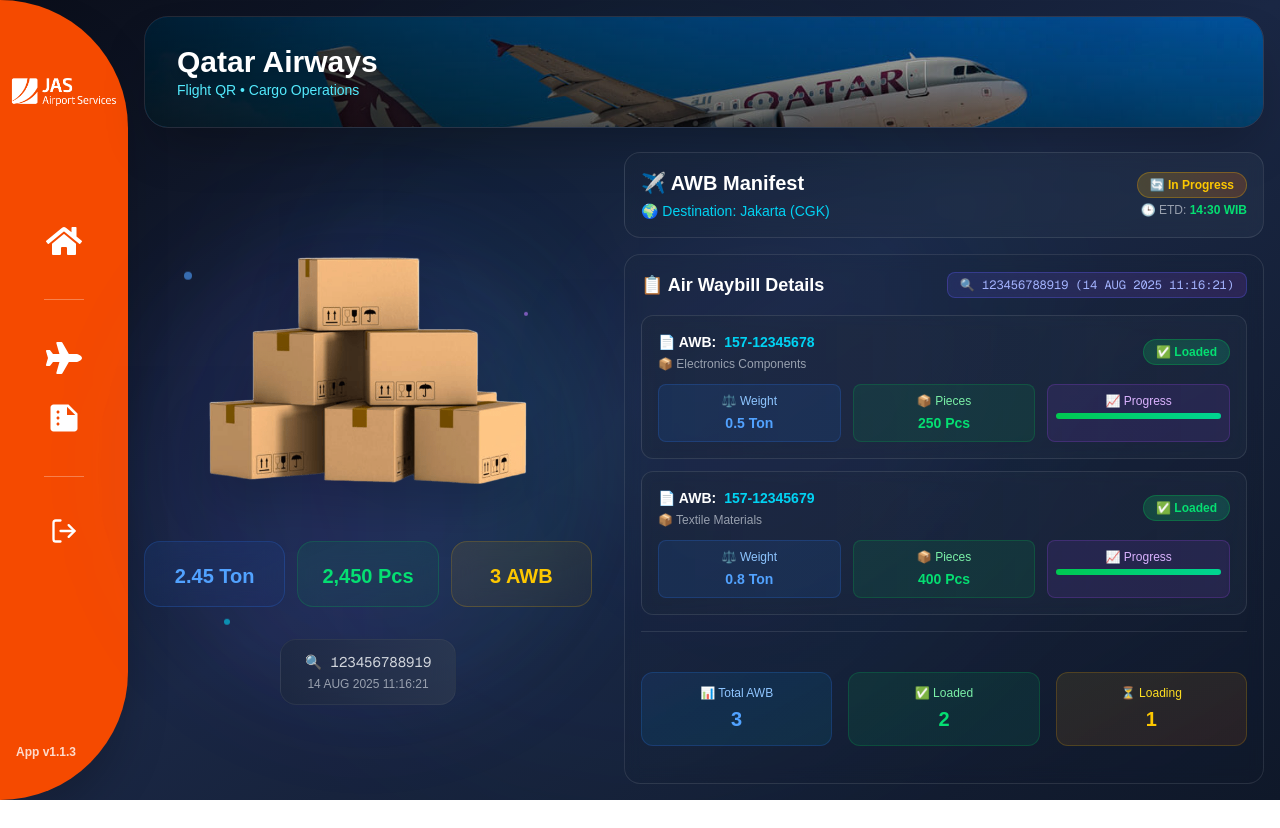
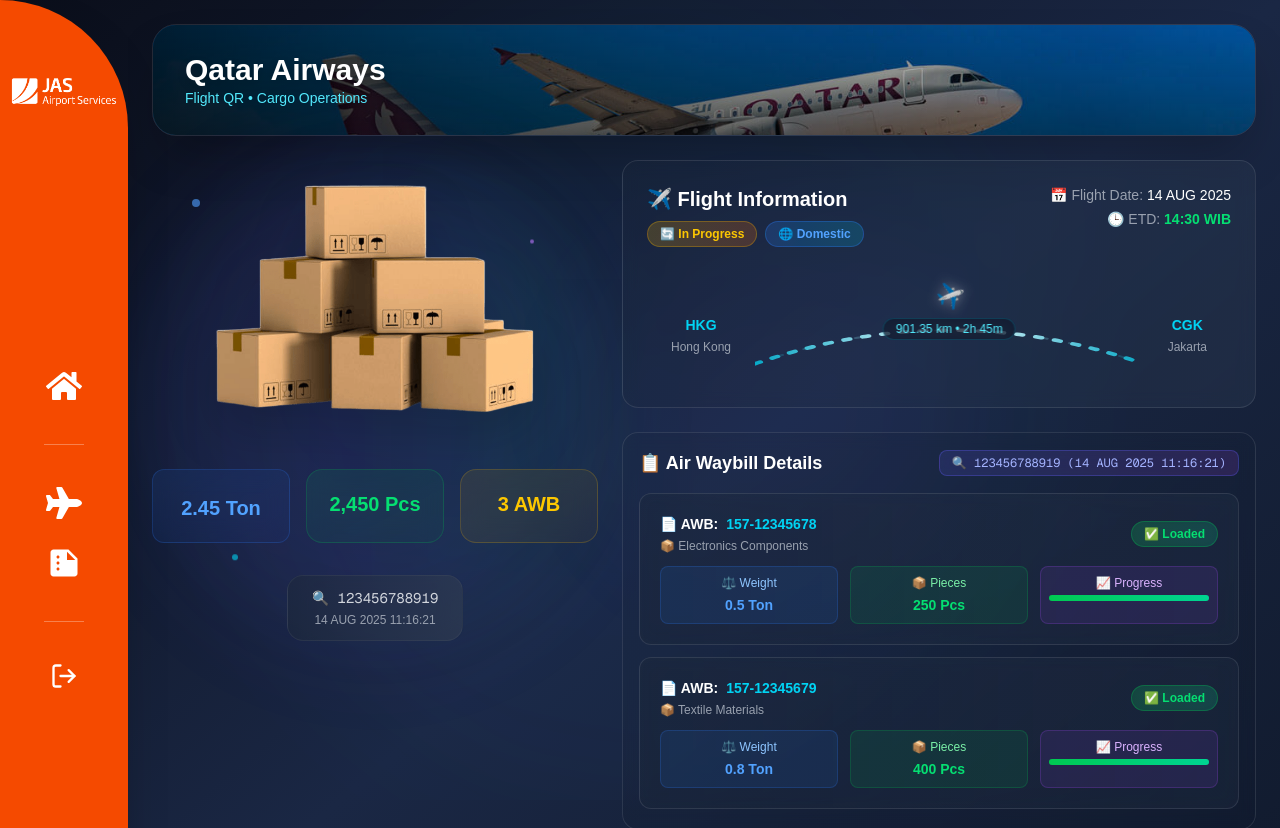
Before and after one commit to itappsjas/hubnet, a Next.js app: page /airline_detail in a window 1280 px wide. Shown: the top 828 px of the page. Before the commit the page ends 800 px from the top, so only its background shows below. Built offline with nearby package versions, Linux system fonts and the light colour scheme.

Commit message:
added some designs in airlines detail

```diff
--- a/app/airline/page.tsx
+++ b/app/airline/page.tsx
@@ -16,7 +16,7 @@
 
         {/* Airline Cargo Cards */}
         <div className="grid grid-cols-1 md:grid-cols-2 xl:grid-cols-4 gap-4 mb-6">
-          {/* Qatar Airways */}
+            {/* Qatar Airways */}
           <Link
             href="/airline_detail?airline=QR"
             className="group relative overflow-hidden rounded-xl bg-gradient-to-br from-orange-500/90 via-orange-600/90 to-orange-700/90 backdrop-blur-sm border border-orange-400/20 shadow-lg hover:shadow-xl transition-all duration-300 hover:scale-102 block"
@@ -79,6 +79,9 @@
               </div>
             </div>
           </Link>
+
+
+
 
           {/* Nam Air */}
           <Link
--- a/app/airline_detail/page.tsx
+++ b/app/airline_detail/page.tsx
@@ -107,9 +107,9 @@
   ];
 
   return (
-    <div className="flex min-h-screen bg-gradient-to-br from-[#0a0e1a] via-[#1a2744] to-[#0f1829] text-white relative overflow-hidden">
+    <div className="flex min-h-screen bg-gradient-to-br from-[#0a0e1a] via-[#1a2744] to-[#0f1829] text-white overflow-hidden">
       {/* Animated Background Elements */}
-      <div className="absolute inset-0 overflow-hidden pointer-events-none">
+      <div className="fixed inset-0 pointer-events-none overflow-hidden">
         <div className="absolute top-1/4 left-1/4 w-64 h-64 bg-blue-500/5 rounded-full blur-3xl animate-pulse"></div>
         <div className="absolute bottom-1/4 right-1/4 w-96 h-96 bg-purple-500/5 rounded-full blur-3xl animate-pulse delay-1000"></div>
         <div className="absolute top-1/2 left-1/2 transform -translate-x-1/2 -translate-y-1/2 w-[800px] h-[800px] bg-gradient-to-r from-cyan-500/3 to-blue-500/3 rounded-full blur-3xl animate-spin-slow"></div>
@@ -117,7 +117,7 @@
 
       <Sidebar />
       <MobileNav />
-      <main className="flex-1 p-4 flex flex-col h-screen relative z-10">
+      <main className="flex-1 p-6 flex flex-col min-h-screen relative z-10 overflow-y-auto">
         {/* Header Pesawat - Enhanced */}
         <div className="mb-6">
           <div className="relative w-full h-28 rounded-3xl overflow-hidden shadow-2xl border border-white/10 backdrop-blur-sm">
@@ -155,9 +155,9 @@
         </div>
 
         {/* Main Content - Enhanced Layout */}
-        <div className="flex-1 grid grid-cols-1 lg:grid-cols-12 gap-8 min-h-0">
+        <div className="flex-1 grid grid-cols-1 lg:grid-cols-12 gap-6 pb-6">
           {/* Kiri - Enhanced Cargo Visual */}
-          <div className="lg:col-span-5 flex flex-col justify-center">
+          <div className="lg:col-span-5 flex flex-col space-y-6">
             <div className="relative">
               {/* Multiple Animated Background Layers */}
               <div className="absolute inset-0 bg-gradient-to-r from-blue-500/10 via-purple-500/10 to-cyan-500/10 rounded-full blur-3xl animate-pulse"></div>
@@ -183,8 +183,8 @@
               </div>
 
               {/* Enhanced Stats Grid */}
-              <div className="grid grid-cols-3 gap-3 mt-6">
-                <div className="group relative overflow-hidden bg-gradient-to-br from-blue-500/10 to-blue-600/5 backdrop-blur-md rounded-2xl border border-blue-500/20 p-4 hover:border-blue-400/40 transition-all duration-300">
+              <div className="grid grid-cols-3 gap-4 mt-6">
+                <div className="group relative bg-gradient-to-br from-blue-500/10 to-blue-600/5 backdrop-blur-md rounded-xl border border-blue-500/20 p-5 hover:border-blue-400/40 transition-all duration-300">
                   <div className="absolute inset-0 bg-gradient-to-br from-blue-500/5 to-transparent opacity-0 group-hover:opacity-100 transition-opacity duration-300"></div>
                   <div className="relative text-center">
                     {/* <div className="flex items-center justify-center mb-2">
@@ -199,7 +199,7 @@
                   </div>
                 </div>
 
-                <div className="group relative overflow-hidden bg-gradient-to-br from-green-500/10 to-green-600/5 backdrop-blur-md rounded-2xl border border-green-500/20 p-4 hover:border-green-400/40 transition-all duration-300">
+                <div className="group relative bg-gradient-to-br from-green-500/10 to-green-600/5 backdrop-blur-md rounded-2xl border border-green-500/20 p-4 hover:border-green-400/40 transition-all duration-300">
                   <div className="absolute inset-0 bg-gradient-to-br from-green-500/5 to-transparent opacity-0 group-hover:opacity-100 transition-opacity duration-300"></div>
                   <div className="relative text-center">
                     {/* <div className="flex items-center justify-center mb-2">
@@ -214,7 +214,7 @@
                   </div>
                 </div>
 
-                <div className="group relative overflow-hidden bg-gradient-to-br from-yellow-500/10 to-yellow-600/5 backdrop-blur-md rounded-2xl border border-yellow-500/20 p-4 hover:border-yellow-400/40 transition-all duration-300">
+                <div className="group relative bg-gradient-to-br from-yellow-500/10 to-yellow-600/5 backdrop-blur-md rounded-2xl border border-yellow-500/20 p-4 hover:border-yellow-400/40 transition-all duration-300">
                   <div className="absolute inset-0 bg-gradient-to-br from-yellow-500/5 to-transparent opacity-0 group-hover:opacity-100 transition-opacity duration-300"></div>
                   <div className="relative text-center">
                     {/* <div className="flex items-center justify-center mb-2">
@@ -245,25 +245,33 @@
           </div>
 
           {/* Kanan - Enhanced AWB Details */}
-          <div className="lg:col-span-7 flex flex-col min-h-0">
+          <div className="lg:col-span-7 flex flex-col space-y-6">
             {/* Enhanced Header */}
-            <div className="relative overflow-hidden bg-gradient-to-r from-slate-800/30 to-slate-700/30 backdrop-blur-sm rounded-2xl border border-white/10 p-4 mb-4">
-              <div className="relative flex items-center justify-between">
+            <div className="relative bg-gradient-to-r from-slate-800/30 to-slate-700/30 backdrop-blur-sm rounded-2xl border border-white/10 p-6">
+              <div className="relative flex flex-col space-y-4">
+                {/* Header with Title and Status */}
+                <div className="flex items-start justify-between">
                   <div>
-                  <h3 className="text-xl font-bold text-white mb-1">
-                    ✈️ AWB Manifest
+                    <h3 className="text-xl font-bold text-white">
+                      ✈️ Flight Information
                     </h3>
-                  <p className="text-cyan-400 text-sm">
-                    🌍 Destination: {cargoSummary.destination}
-                  </p>
-                </div>
-                <div className="text-right">
-                  <div className="flex items-center space-x-2 mb-1">
+                    <div className="flex items-center mt-2 space-x-2">
                       <span className="px-3 py-1 rounded-full text-xs font-semibold bg-gradient-to-r from-yellow-500/20 to-orange-500/20 text-yellow-400 border border-yellow-500/30">
                         🔄 {cargoSummary.status}
                       </span>
+                      <span className="px-3 py-1 rounded-full text-xs font-semibold bg-gradient-to-r from-blue-500/20 to-cyan-500/20 text-blue-400 border border-blue-500/30">
+                        🌐 Domestic
+                      </span>
                     </div>
-                  <p className="text-xs text-gray-400">
+                  </div>
+                  <div className="text-right">
+                    <p className="text-sm text-gray-400">
+                      📅 Flight Date:{" "}
+                      <span className="text-white font-medium">
+                        14 AUG 2025
+                      </span>
+                    </p>
+                    <p className="text-sm text-gray-400 mt-1">
                       🕒 ETD:{" "}
                       <span className="text-green-400 font-semibold">
                         {cargoSummary.estimatedDeparture}
@@ -271,10 +279,119 @@
                     </p>
                   </div>
                 </div>
+
+                {/* Flight Path Visualization */}
+                <div className="flex items-center justify-between mt-6 px-6">
+                  {/* Departure */}
+                  <div className="text-center">
+                    <p className="text-sm font-semibold text-cyan-400">HKG</p>
+                    <p className="text-xs text-gray-400 mt-1">Hong Kong</p>
                   </div>
 
-            {/* Enhanced AWB List */}
-            <div className="flex-1 relative overflow-hidden bg-gradient-to-br from-slate-800/20 to-slate-900/20 backdrop-blur-sm rounded-2xl border border-white/10 p-4">
+                  {/* Flight Path */}
+                  <div className="flex-1 relative flex items-center justify-center mx-6 h-24">
+                    <svg
+                      className="absolute inset-0 w-full h-full"
+                      viewBox="0 0 100 40"
+                      preserveAspectRatio="none"
+                    >
+                      {/* Main curved dashed line */}
+                      <path
+                        d="M0,32 Q50,4 100,32"
+                        stroke="url(#mainGradient)"
+                        strokeWidth="1.5"
+                        strokeDasharray="1.5 3.5"
+                        strokeLinecap="round"
+                        fill="transparent"
+                      />
+
+                      {/* Subtle accent underlay */}
+                      <path
+                        d="M0,32 Q50,4 100,32"
+                        stroke="url(#accentGradient)"
+                        strokeWidth="0.8"
+                        strokeDasharray="1 6"
+                        strokeLinecap="round"
+                        fill="transparent"
+                        className="opacity-50"
+                      />
+
+                      <defs>
+                        {/* Main line gradient */}
+                        <linearGradient
+                          id="mainGradient"
+                          x1="0%"
+                          y1="0%"
+                          x2="100%"
+                          y2="0%"
+                        >
+                          <stop
+                            offset="0%"
+                            stopColor="#06b6d4"
+                            stopOpacity="0.9"
+                          />
+                          <stop
+                            offset="50%"
+                            stopColor="#ffffff"
+                            stopOpacity="1"
+                          />
+                          <stop
+                            offset="100%"
+                            stopColor="#06b6d4"
+                            stopOpacity="0.9"
+                          />
+                        </linearGradient>
+
+                        {/* Accent gradient */}
+                        <linearGradient
+                          id="accentGradient"
+                          x1="0%"
+                          y1="0%"
+                          x2="100%"
+                          y2="0%"
+                        >
+                          <stop
+                            offset="0%"
+                            stopColor="#06b6d4"
+                            stopOpacity="0.4"
+                          />
+                          <stop
+                            offset="50%"
+                            stopColor="#ffffff"
+                            stopOpacity="0.6"
+                          />
+                          <stop
+                            offset="100%"
+                            stopColor="#06b6d4"
+                            stopOpacity="0.4"
+                          />
+                        </linearGradient>
+                      </defs>
+                    </svg>
+
+                    {/* Plane & duration */}
+                    <div className="absolute top-6 left-1/2 transform -translate-x-1/2 -translate-y-1/2">
+                      <div className="relative flex flex-col items-center">
+                        <span className="text-white text-xl transform rotate-[25deg] drop-shadow-[0_0_6px_rgba(255,255,255,0.4)]">
+                          ✈️
+                        </span>
+                        <p className="mt-2 text-xs text-cyan-300 font-medium bg-slate-900/70 px-3 py-0.5 rounded-full border border-cyan-500/20 backdrop-blur-sm whitespace-nowrap">
+                          901.35 km • 2h 45m
+                        </p>
+                      </div>
+                    </div>
+                  </div>
+
+                  {/* Arrival */}
+                  <div className="text-center">
+                    <p className="text-sm font-semibold text-cyan-400">CGK</p>
+                    <p className="text-xs text-gray-400 mt-1">Jakarta</p>
+                  </div>
+                </div>
+              </div>
+            </div>
+
+            <div className="flex-1 relative bg-gradient-to-br from-slate-800/20 to-slate-900/20 backdrop-blur-sm rounded-2xl border border-white/10 p-4">
               <div className="relative flex items-center justify-between mb-4">
                 <h4 className="text-lg font-bold text-white flex items-center">
                   📋 Air Waybill Details
@@ -287,11 +404,11 @@
               </div>
 
               {/* Enhanced AWB Cards */}
-              <div className="space-y-3 max-h-[300px] overflow-y-auto scrollbar-thin scrollbar-thumb-white/20 scrollbar-track-transparent">
+              <div className="space-y-3 max-h-[320px] overflow-y-auto scrollbar-thin scrollbar-thumb-white/20 scrollbar-track-transparent">
                 {awbData.map((awb, index) => (
                   <div
                     key={awb.awbNumber}
-                    className="group relative overflow-hidden bg-gradient-to-r from-slate-800/40 to-slate-700/20 backdrop-blur-sm rounded-xl border border-white/10 p-4 hover:border-white/20 transition-all duration-300"
+                    className="group relative bg-gradient-to-r from-slate-800/40 to-slate-700/20 backdrop-blur-sm rounded-xl border border-white/10 p-5 hover:border-white/20 transition-all duration-300"
                     style={{ animationDelay: `${index * 100}ms` }}
                   >
                     <div className="relative flex items-center justify-between mb-3">
@@ -351,28 +468,37 @@
                   </div>
                 ))}
               </div>
-
-              {/* Enhanced Summary Footer */}
-              <div className="mt-4 pt-4 border-t border-white/10 relative">
-                <div className="grid grid-cols-3 gap-4 mt-6">
-                  <div className="text-center p-3 bg-gradient-to-br from-blue-500/10 to-cyan-500/10 rounded-xl border border-blue-500/20">
-                    <p className="text-blue-300 text-xs mb-1">📊 Total AWB</p>
-                    <p className="text-xl font-bold text-blue-400">
-                      {awbData.length}
+            </div>
+            {/* Product Details Section */}
+            <div className="relative bg-gradient-to-r from-slate-800/30 to-slate-700/30 backdrop-blur-sm rounded-2xl border border-white/10 p-6">
+              <h4 className="text-lg font-bold text-white flex items-center mb-4">
+                📦 Product Details
+              </h4>
+              <div className="grid grid-cols-3 gap-6">
+                <div className="text-center p-4 bg-gradient-to-br from-purple-500/10 to-indigo-500/10 rounded-xl border border-purple-500/20 hover:border-purple-400/40 transition-all duration-300">
+                  <p className="text-purple-300 text-sm mb-2">✈️ PCF</p>
+                  <p className="text-2xl font-bold text-purple-400">87.5%</p>
+                  {/* <p className="text-xs text-purple-300/70 mt-1">
+                    Passenger Capacity Factor
+                  </p> */}
+                </div>
+                <div className="text-center p-4 bg-gradient-to-br from-blue-500/10 to-cyan-500/10 rounded-xl border border-blue-500/20 hover:border-blue-400/40 transition-all duration-300">
+                  <p className="text-blue-300 text-sm mb-2">
+                    👥 Total Passenger
                   </p>
+                  <p className="text-2xl font-bold text-blue-400">175</p>
+                  {/* <p className="text-xs text-blue-300/70 mt-1">
+                    Current Passengers
+                  </p> */}
                 </div>
-                  <div className="text-center p-3 bg-gradient-to-br from-green-500/10 to-emerald-500/10 rounded-xl border border-green-500/20">
-                    <p className="text-green-300 text-xs mb-1">✅ Loaded</p>
-                    <p className="text-xl font-bold text-green-400">
-                      {awbData.filter((awb) => awb.status === "Loaded").length}
+                <div className="text-center p-4 bg-gradient-to-br from-emerald-500/10 to-green-500/10 rounded-xl border border-emerald-500/20 hover:border-emerald-400/40 transition-all duration-300">
+                  <p className="text-emerald-300 text-sm mb-2">
+                    🛫 Total Pax/Flight
                   </p>
-                  </div>
-                  <div className="text-center p-3 bg-gradient-to-br from-yellow-500/10 to-orange-500/10 rounded-xl border border-yellow-500/20">
-                    <p className="text-yellow-300 text-xs mb-1">⏳ Loading</p>
-                    <p className="text-xl font-bold text-yellow-400">
-                      {awbData.filter((awb) => awb.status === "Loading").length}
-                    </p>
-                  </div>
+                  <p className="text-2xl font-bold text-emerald-400">200</p>
+                  {/* <p className="text-xs text-emerald-300/70 mt-1">
+                    Maximum Capacity
+                  </p> */}
                 </div>
               </div>
             </div>
```
Also changed, not shown: app/report/page.tsx (+50 -29 lines). Lines whose indentation alone changed are shown as unchanged.
